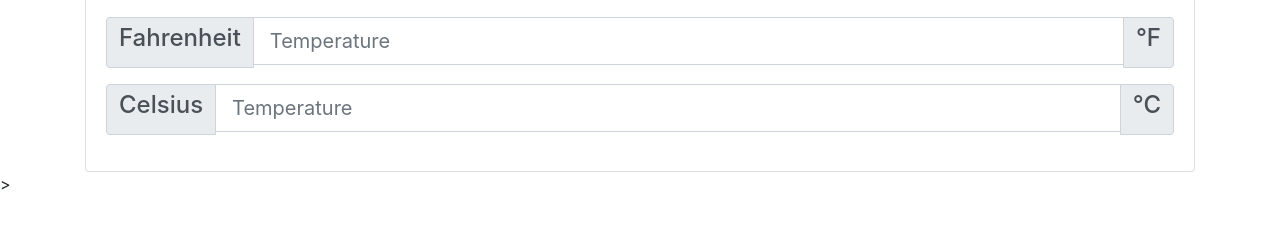
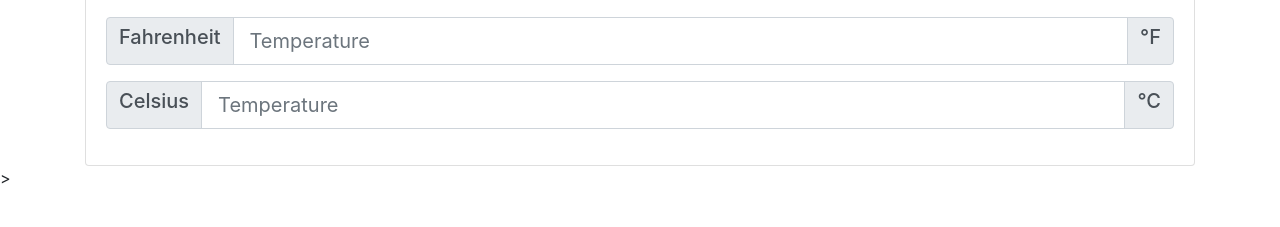
Before and after one commit to jef234/Temperature-Converter, a website: page index.html in a window 1280 px wide. Shown: the part 83-310 px from the top of the page. Drawn offline with nearby package versions, Linux system fonts and the light colour scheme.

Commit message:
boostrap update2

```diff
--- a/index.html
+++ b/index.html
@@ -14,20 +14,20 @@
             <div class="card-body">
                 <div class="input-group mb-3">
                     <div class="input-group-prepend">
-                        <span class="input-group-text"><h4>Fahrenheit</h4></span>
+                        <span class="input-group-text"><h5>Fahrenheit</h5></span>
                     </div>
                     <input type="number" id="Fahrenheit" class="form-control form-control-lg" placeholder="Temperature">
                     <div class="input-group-append">
-                        <span class="input-group-text"><h4>°F</h4></span>
+                        <span class="input-group-text"><h5>°F</h5></span>
                     </div>
                 </div>
                 <div class="input-group mb-3">
                     <div class="input-group-prepend">
-                        <span class="input-group-text"><h4>Celsius</h4></span>
+                        <span class="input-group-text"><h5>Celsius</h5></span>
                     </div>
                     <input type="number" id="Celsius" class="form-control form-control-lg" placeholder="Temperature">
                     <div class="input-group-append">
-                        <span class="input-group-text"><h4>°C</h4></span>
+                        <span class="input-group-text"><h5>°C</h5></span>
                     </div>
                 </div>
             </div>
```
